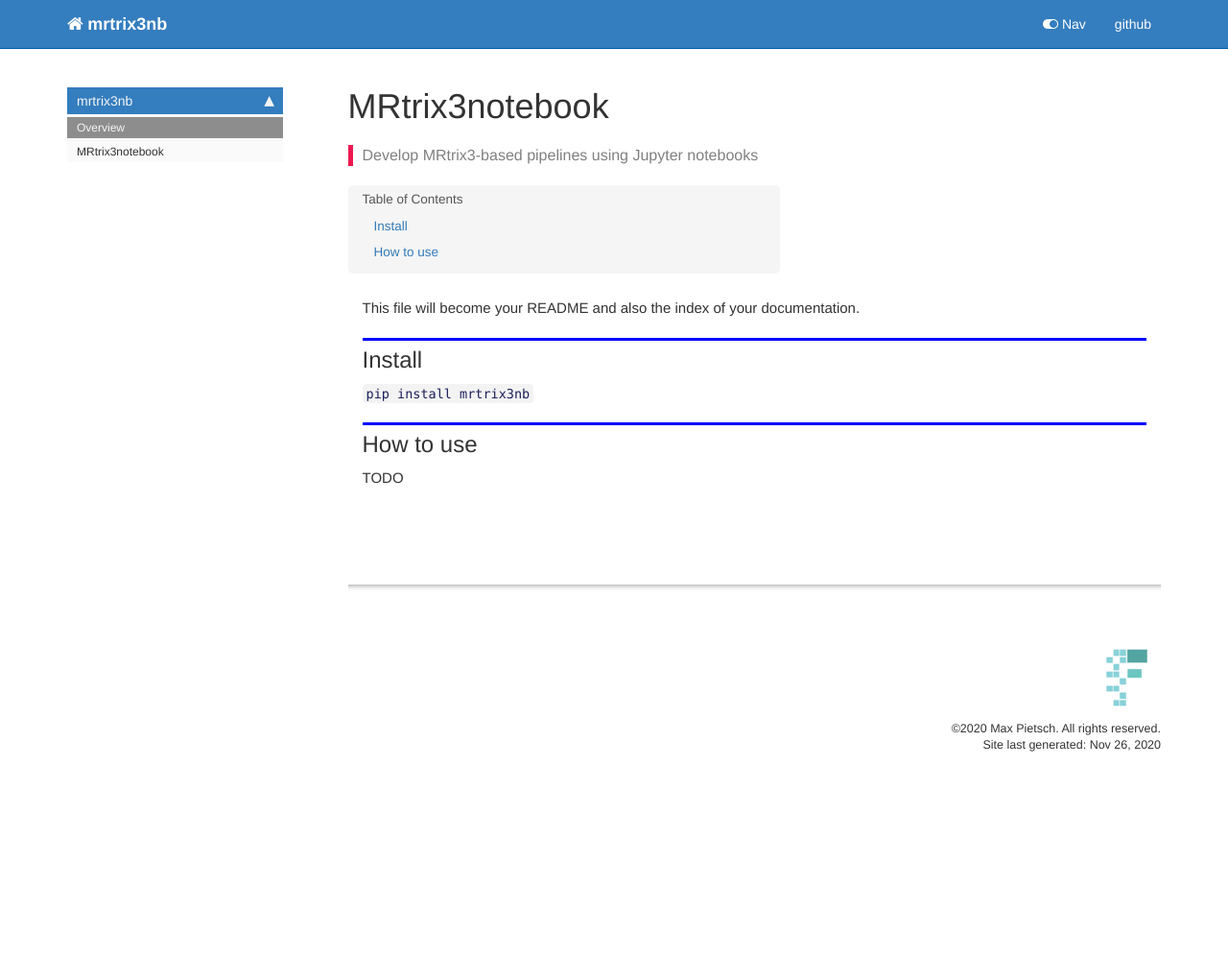
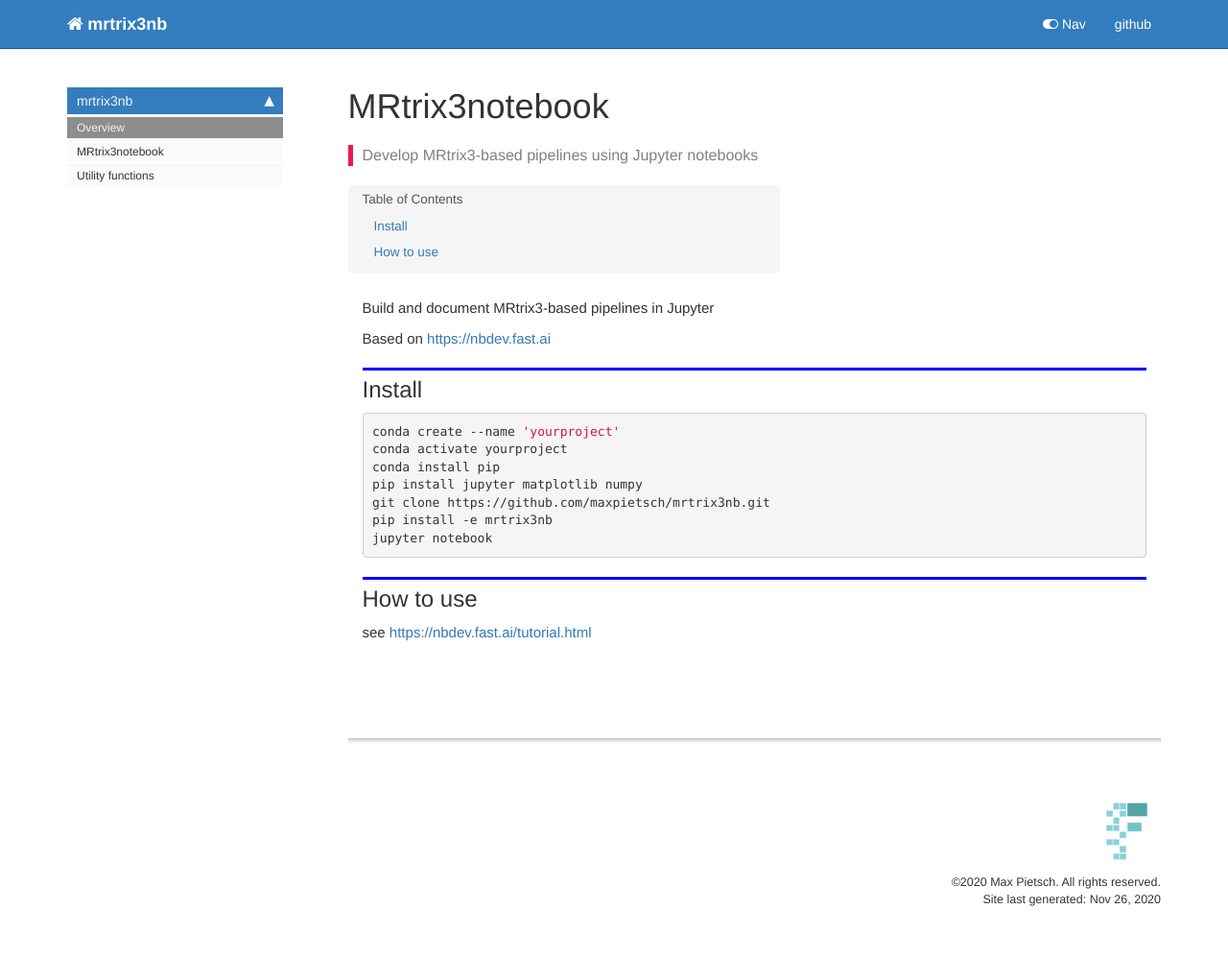
Before and after one commit to maxpietsch/mrtrix3nb, a Jekyll site: the page built from docs/index.html, in a window 1280 px wide. Shown: the whole page at 96% size. Built offline with Jekyll 4.4.1, drawn with Linux system fonts in a browser that asks for light colours; nearby versions of some CDN libraries; comment, search, counter and statistics services are not loaded; before the commit the page ends 900 px from its top, so only the background shows below that.

Commit message:
utils, dependencies, readme

```diff
--- a/docs/_data/sidebars/home_sidebar.yml
+++ b/docs/_data/sidebars/home_sidebar.yml
@@ -12,6 +12,9 @@ entries:
     - output: web,pdf
       title: MRtrix3notebook
       url: core.html
+    - output: web,pdf
+      title: Utility functions
+      url: utils.html
     output: web
     title: mrtrix3nb
   output: web
--- a/docs/index.html
+++ b/docs/index.html
@@ -31,7 +31,8 @@ nb_path: "index.ipynb"
 
 <div class="cell border-box-sizing text_cell rendered"><div class="inner_cell">
 <div class="text_cell_render border-box-sizing rendered_html">
-<p>This file will become your README and also the index of your documentation.</p>
+<p>Build and document MRtrix3-based pipelines in Jupyter</p>
+<p>Based on <a href="https://nbdev.fast.ai">https://nbdev.fast.ai</a></p>
 
 </div>
 </div>
@@ -44,7 +45,14 @@ nb_path: "index.ipynb"
 </div>
 <div class="cell border-box-sizing text_cell rendered"><div class="inner_cell">
 <div class="text_cell_render border-box-sizing rendered_html">
-<p><code>pip install mrtrix3nb</code></p>
+<div class="highlight"><pre><span></span>conda create --name <span class="s1">&#39;yourproject&#39;</span>
+conda activate yourproject
+conda install pip
+pip install jupyter matplotlib numpy
+git clone https://github.com/maxpietsch/mrtrix3nb.git
+pip install -e mrtrix3nb
+jupyter notebook
+</pre></div>
 
 </div>
 </div>
@@ -57,7 +65,7 @@ nb_path: "index.ipynb"
 </div>
 <div class="cell border-box-sizing text_cell rendered"><div class="inner_cell">
 <div class="text_cell_render border-box-sizing rendered_html">
-<p>TODO</p>
+<p>see <a href="https://nbdev.fast.ai/tutorial.html">https://nbdev.fast.ai/tutorial.html</a></p>
 
 </div>
 </div>
--- a/docs/sidebar.json
+++ b/docs/sidebar.json
@@ -1,6 +1,7 @@
 {
   "mrtrix3nb": {
     "Overview": "/",
-    "MRtrix3notebook": "core.html"
+    "MRtrix3notebook": "core.html",
+    "Utility functions": "utils.html"
   }
 }
--- a/mrtrix3nb/_nbdev.py
+++ b/mrtrix3nb/_nbdev.py
@@ -2,9 +2,9 @@
 
 __all__ = ["index", "modules", "custom_doc_links", "git_url"]
 
-index = {}
+index = {"plot_dirs": "utils.ipynb"}
 
-modules = []
+modules = ["utils.py"]
 
 doc_url = "https://maxpietsch.github.io/mrtrix3nb/"
 
```
Also changed, not shown: README.md, 2 other files.
